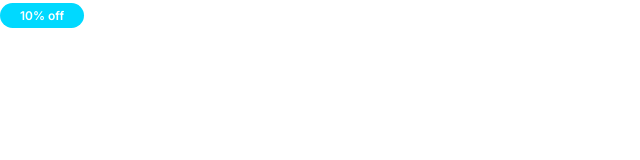
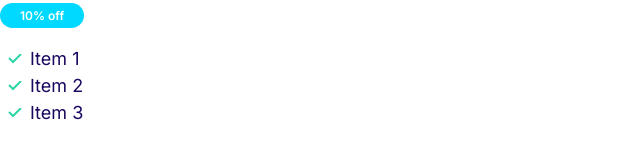
Before and after one commit to fab-devtag/HTML-CSS-MoFab, a plain HTML site: page index.html in a window 1280 px wide. Shown: the whole page, without its empty margins (0-640 px from the left). Drawn offline with Linux system fonts and the light colour scheme.

Commit message:
Defined lists

```diff
--- a/css/styles.css
+++ b/css/styles.css
@@ -121,3 +121,30 @@
 		font-size: 1.2rem;
 	}
 }
+
+/* Lists */
+.list {
+	list-style: none;
+	padding-left: 0;
+	color: var(--color-headings);
+}
+
+.list--inline .list__item {
+	display: inline-block;
+	margin-right: 2rem;
+}
+
+.list--tick {
+	list-style-image: url(../images/tick.svg);
+	padding-left: 3rem;
+}
+
+.list--tick .list__item {
+	padding-left: 0.5rem;
+}
+
+@media screen and (min-width: 1024px) {
+	.list--tick .list__item {
+		padding-left: 0;
+	}
+}
--- a/index.html
+++ b/index.html
@@ -15,5 +15,10 @@
 	</head>
 	<body>
 		<span class="badge badge--secondary badge--small">10% off</span>
+		<ul class="list list--tick">
+			<li class="list__item">Item 1</li>
+			<li class="list__item">Item 2</li>
+			<li class="list__item">Item 3</li>
+		</ul>
 	</body>
 </html>
```
Also changed, not shown: components/lists.html (added, +5 -0 lines), images/tick.svg (added).
